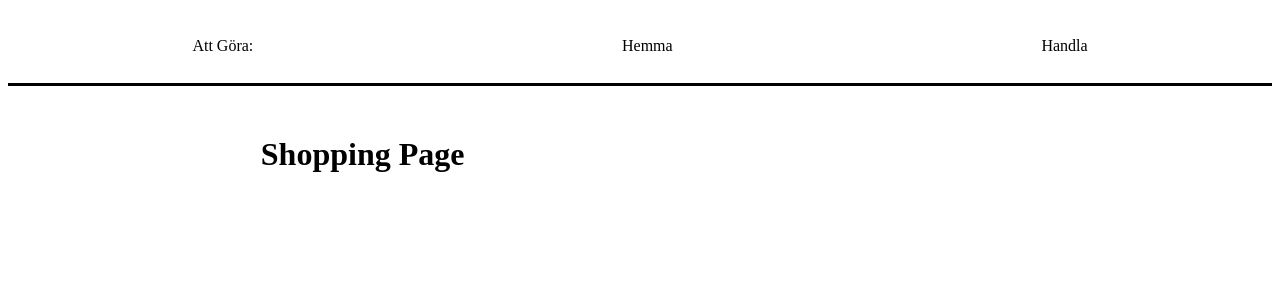
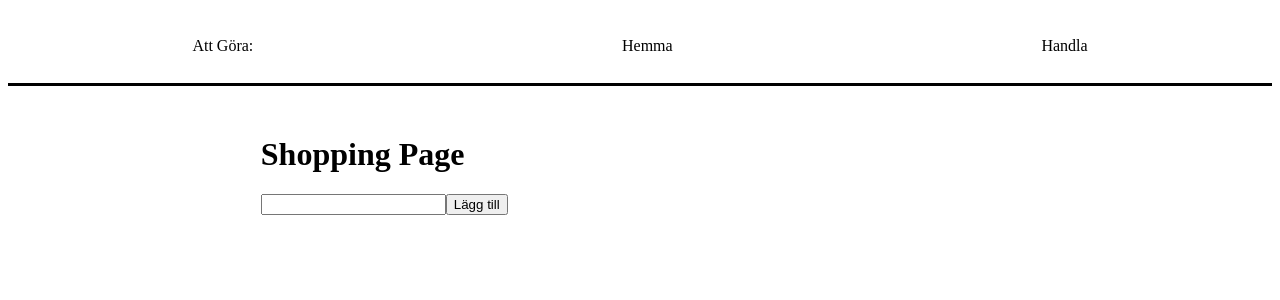
Before and after one commit to Ludde86/mongo_db-todo, a React (Create React App) app in the folder client/: page /shopping in a window 1280 px wide. Shown: the top 300 px of the page. Built offline with nearby package versions, Linux system fonts and the light colour scheme; the HTML template or start-up script is replaced by a standard one.

Commit message:
add index for each nav item

```diff
--- a/client/src/components/layout/Navbar.js
+++ b/client/src/components/layout/Navbar.js
@@ -19,8 +19,8 @@ const Navbar = () => {
 
 	return (
 		<div className="navbar-list">
-			{routes.map((route) => (
-				<div className="navbar-item">
+			{routes.map((route, index) => (
+				<div key={index} className="navbar-item">
 					<li>
 						<Link to={route.page}>{route.name}</Link>
 					</li>
--- a/client/src/components/pages/Shopping.js
+++ b/client/src/components/pages/Shopping.js
@@ -1,9 +1,11 @@
 import React from 'react';
+import ShoppingForm from '../shopping/ShoppingForm';
 
 const Shopping = () => {
 	return (
 		<div>
 			<h1>Shopping Page</h1>
+			<ShoppingForm />
 		</div>
 	);
 };
--- /dev/null
+++ b/client/src/components/shopping/ShoppingForm.js
@@ -0,0 +1,17 @@
+import React, { useState } from 'react';
+import axios from 'axios';
+
+const ShoppingForm = () => {
+	const [ message, setMessage ] = useState('');
+	const postShopping = async () => {
+		await axios.post('/postShopping');
+	};
+	return (
+		<form onSubmit={postShopping}>
+			<input type="text" name="message" value={message} onChange={(e) => setMessage(e.target.value)} />
+			<input type="submit" value="Lägg till" />
+		</form>
+	);
+};
+
+export default ShoppingForm;
```
